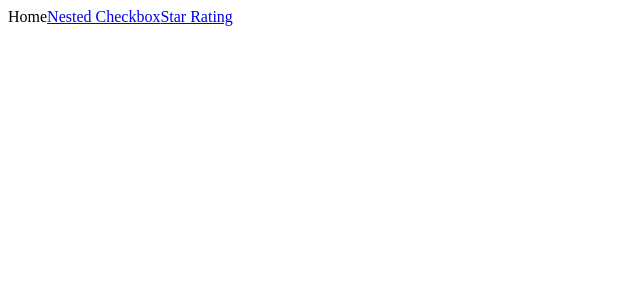
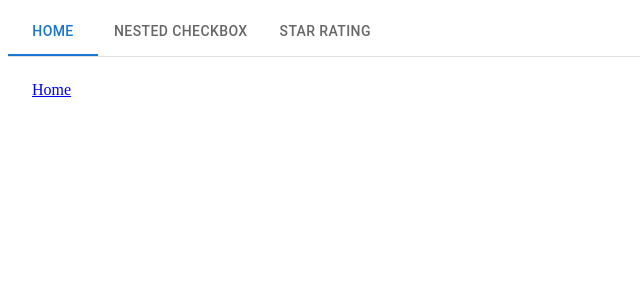
Before and after one commit to sailesh97/SDE1_to_SDE2_Prep, a React (Create React App) app in the folder Machine_Coding_Workspace/react-workspace/: page / in a window 1280 px wide. Shown: the top 300 px of the page, without its empty margins (0-640 px from the left). Built offline with nearby package versions, Linux system fonts and the light colour scheme.

Commit message:
Added navbar

```diff
--- a/Machine_Coding_Workspace/react-workspace/package.json
+++ b/Machine_Coding_Workspace/react-workspace/package.json
@@ -3,6 +3,9 @@
   "version": "0.1.0",
   "private": true,
   "dependencies": {
+    "@emotion/react": "^11.14.0",
+    "@emotion/styled": "^11.14.1",
+    "@mui/material": "^7.3.6",
     "@testing-library/dom": "^10.4.0",
     "@testing-library/jest-dom": "^6.6.3",
     "@testing-library/react": "^16.3.0",
--- a/Machine_Coding_Workspace/react-workspace/src/App.js
+++ b/Machine_Coding_Workspace/react-workspace/src/App.js
@@ -1,34 +1,32 @@
 import { useState } from "react";
 import { BrowserRouter, Routes, Route } from "react-router";
+import Tabs from './Tabs';
 import Home from './components/Home/Home';
 import NestedCheckBox from './components/NestedCheckbox/NestedCheckbox';
 import StarRating from './components/StarRating/StarRating';
-function Test(){
-  const [movieRating, setMovieRating] = useState(0);
+import StarRatingWrapper from "./components/StarRating/StarRatingWrapper";
+import { NavLink } from "react-router";
+
+function App() {
   return (
-    <>
-      <StarRating color="blue" onSetRating={setMovieRating} maxRating={10}/>
-      <p> The Movie was rated {movieRating} stars.</p>
-    </>
-  )
-}
-function App() {
-  return (<BrowserRouter>
+  <BrowserRouter>
     <Routes>
-      <Route path="/" element={<Home />} />
+      <Route path="/" element={<Tabs />} />
       <Route path="/nested-checkbox" element={<NestedCheckBox />} />
       <Route path="/star-rating" element={
         <>
           <StarRating messages={["Terrible", "Bad", "Okay", "Good", "Amazing"]} defaultRating={3} />
           <StarRating size={24} color={'red'} className="test" />
-          <Test/>
-          {/* <StarRating maxRating={5} />
-          <StarRating maxRating={10} /> */}
+          <StarRatingWrapper/>
+          <NavLink to="/" end>
+            Home
+          </NavLink>
         </>
       }
       />
     </Routes>
-  </BrowserRouter>);
+  </BrowserRouter>
+);
 }
 
 export default App;
--- /dev/null
+++ b/Machine_Coding_Workspace/react-workspace/src/Tabs.jsx
@@ -0,0 +1,73 @@
+import * as React from "react";
+import Tabs from "@mui/material/Tabs";
+import Tab from "@mui/material/Tab";
+import Box from "@mui/material/Box";
+
+import { NavLink } from "react-router";
+
+function CustomTabPanel(props) {
+  const { children, value, index, ...other } = props;
+
+  return (
+    <div
+      role="tabpanel"
+      hidden={value !== index}
+      id={`simple-tabpanel-${index}`}
+      aria-labelledby={`simple-tab-${index}`}
+      {...other}
+    >
+      {value === index && <Box sx={{ p: 3 }}>{children}</Box>}
+    </div>
+  );
+}
+
+function a11yProps(index) {
+  return {
+    id: `simple-tab-${index}`,
+    "aria-controls": `simple-tabpanel-${index}`,
+  };
+}
+
+export default function BasicTabs() {
+  const [value, setValue] = React.useState(0);
+
+  const handleChange = (event, newValue) => {
+    setValue(newValue);
+  };
+
+  return (
+    <Box sx={{ width: "100%" }}>
+      <Box sx={{ borderBottom: 1, borderColor: "divider" }}>
+        <Tabs
+          value={value}
+          onChange={handleChange}
+          aria-label="basic tabs example"
+        >
+          <Tab label="Home" />
+          <Tab
+            component={NavLink}
+            to="/nested-checkbox"
+            label="Nested Checkbox"
+            key={"/nested-checkbox"}
+            />
+          <Tab label="Star Rating" />
+        </Tabs>
+      </Box>
+      <CustomTabPanel value={value} index={0}>
+        <NavLink to="/" end>
+          Home
+        </NavLink>
+      </CustomTabPanel>
+      <CustomTabPanel value={value} index={1}>
+        <NavLink to="/nested-checkbox" end>
+          Nested Checkbox
+        </NavLink>
+      </CustomTabPanel>
+      <CustomTabPanel value={value} index={2}>
+        <NavLink to="/star-rating" end>
+          Star Rating
+        </NavLink>
+      </CustomTabPanel>
+    </Box>
+  );
+}
--- a/Machine_Coding_Workspace/react-workspace/src/components/Home/Home.jsx
+++ b/Machine_Coding_Workspace/react-workspace/src/components/Home/Home.jsx
@@ -1,14 +1,11 @@
 import { NavLink } from "react-router-dom"
+import Tabs from "../../Tabs";
+
 function Home() {
     return (
         <div>
             Home
-             <NavLink to="/nested-checkbox" end>
-                Nested Checkbox
-            </NavLink>
-            <NavLink to="/star-rating" end>
-                Star Rating
-            </NavLink>
+            <Tabs />
         </div>
     )
 }
--- a/Machine_Coding_Workspace/react-workspace/src/components/NestedCheckbox/NestedCheckbox.js
+++ b/Machine_Coding_Workspace/react-workspace/src/components/NestedCheckbox/NestedCheckbox.js
@@ -1,4 +1,5 @@
 import { useState } from "react";
+import { NavLink } from "react-router-dom";
 import './NestedCheckBox.css';
 const checkBoxesData = [
   {
@@ -116,6 +117,10 @@ export default function NestedCheckBox() {
         checked={checked}
         setChecked={setChecked}
       />
+
+      <NavLink to="/" end>
+          Home
+      </NavLink>
     </div>
   );
 }
--- /dev/null
+++ b/Machine_Coding_Workspace/react-workspace/src/components/StarRating/StarRatingWrapper.jsx
@@ -0,0 +1,14 @@
+import { useState } from "react";
+import StarRating from "./StarRating";
+
+function StarRatingWrapper() {
+    const [movieRating, setMovieRating] = useState(0);
+  return (
+    <>
+      <StarRating color="blue" onSetRating={setMovieRating} maxRating={10}/>
+      <p> The Movie was rated {movieRating} stars.</p>
+    </>
+  )
+}
+
+export default StarRatingWrapper;
```
Also changed, not shown: 1 other file (tests, documents, lock files or other folders).
